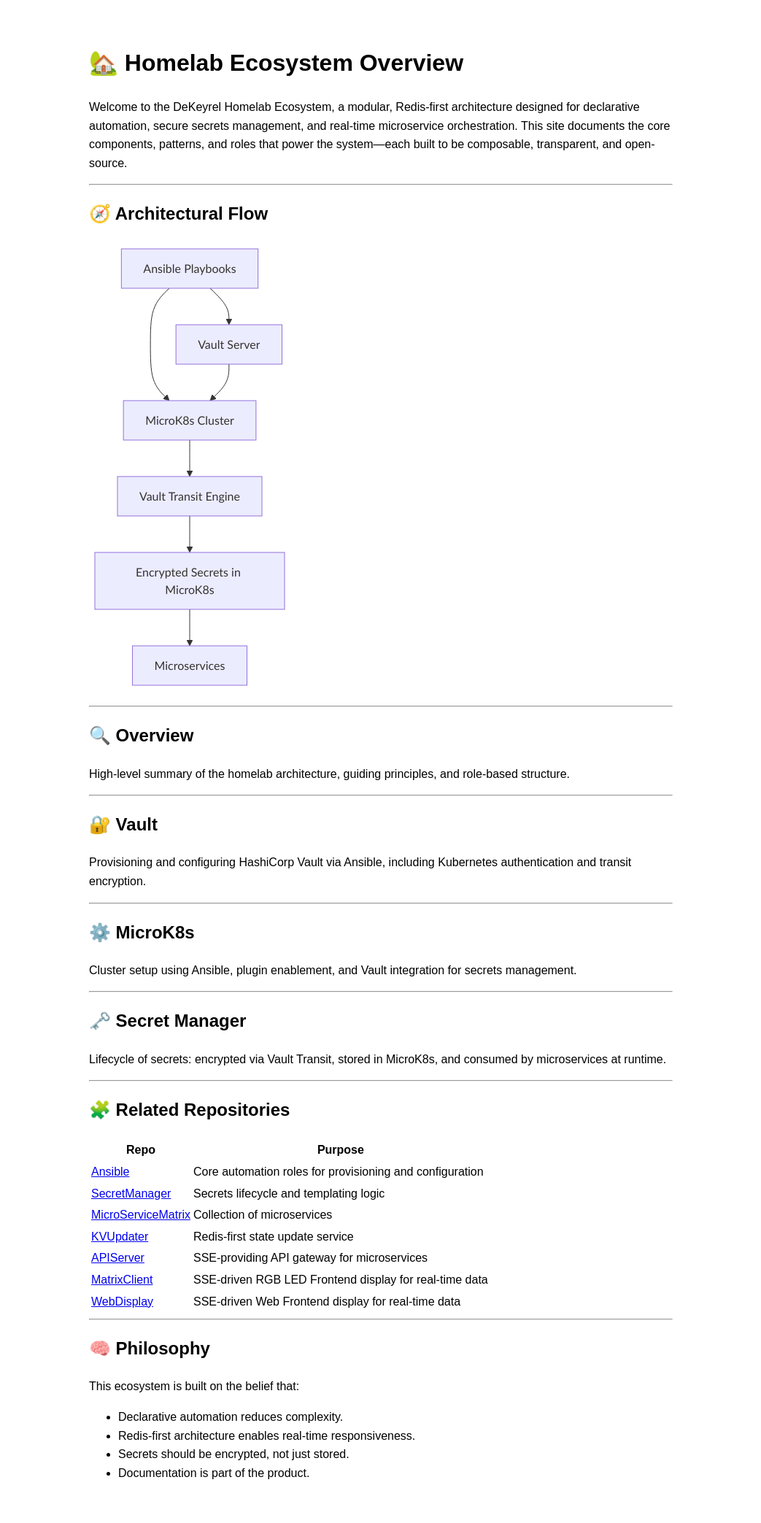
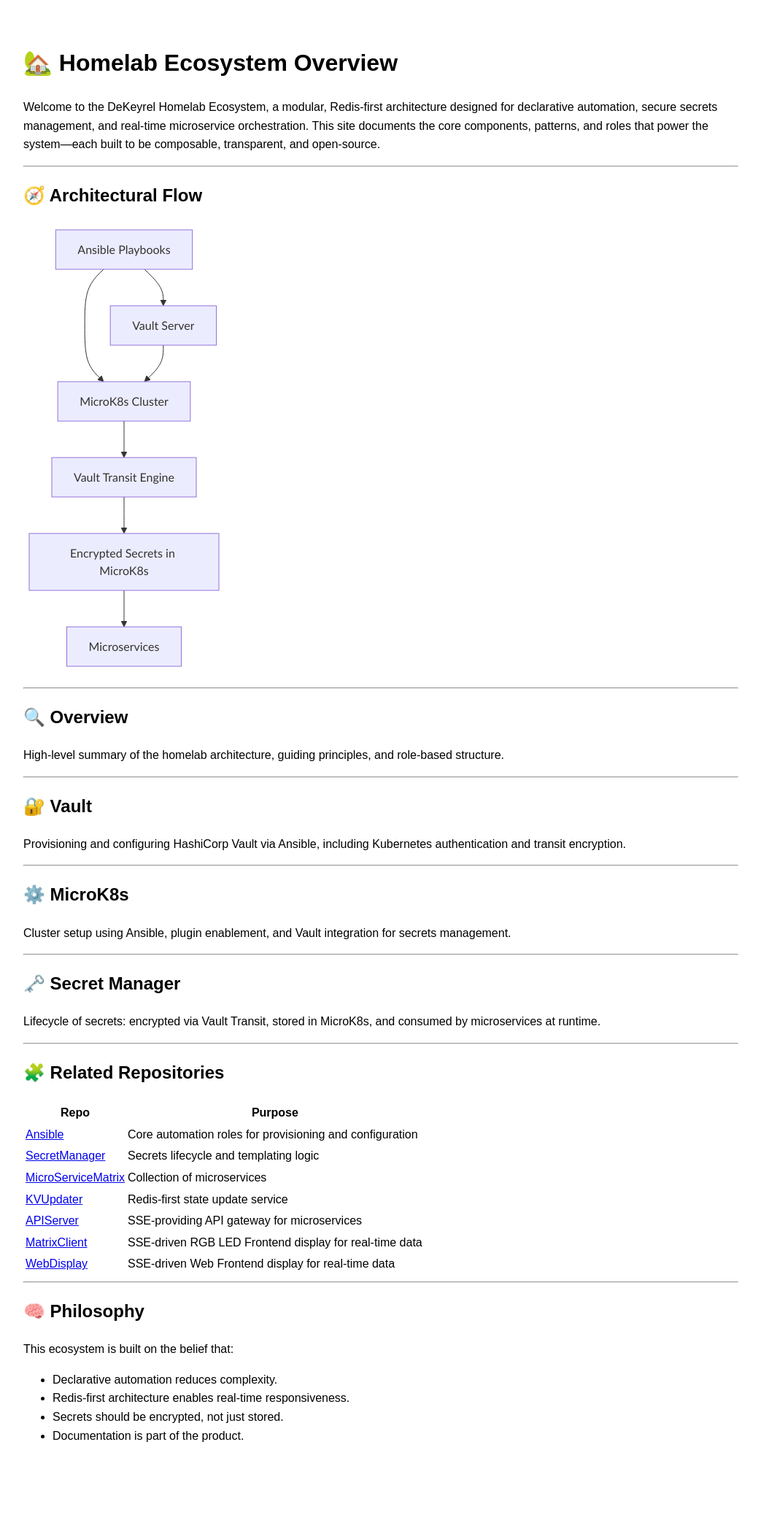
Before and after one commit to dekeyrej/ecosystem-map, a Jekyll site: the page built from docs/index.md, in a window 1280 px wide. Shown: the whole page at 73% size, without its empty margins (118-1161 px from the left). Built offline with Jekyll 4.4.1, drawn with Linux system fonts in a browser that asks for light colours; our own code applies the rules of GitHub Pages for plain Markdown files; after the commit the page ends 2036 px from its top, so only the background shows below that.

Commit message:
styling up - part 2

```diff
--- a/docs/_layouts/default.html
+++ b/docs/_layouts/default.html
@@ -6,7 +6,7 @@
       {% include head-custom.html %}
   </head>
   <body>
-      <main style="max-width: 800px; margin: auto; padding: 2em; font-family: sans-serif; line-height: 1.6;">
+      <main style="max-width: 980px; margin: auto; padding: 2em; font-family: sans-serif; line-height: 1.6;">
         {{ content }}
       </main>
   </body>
```
